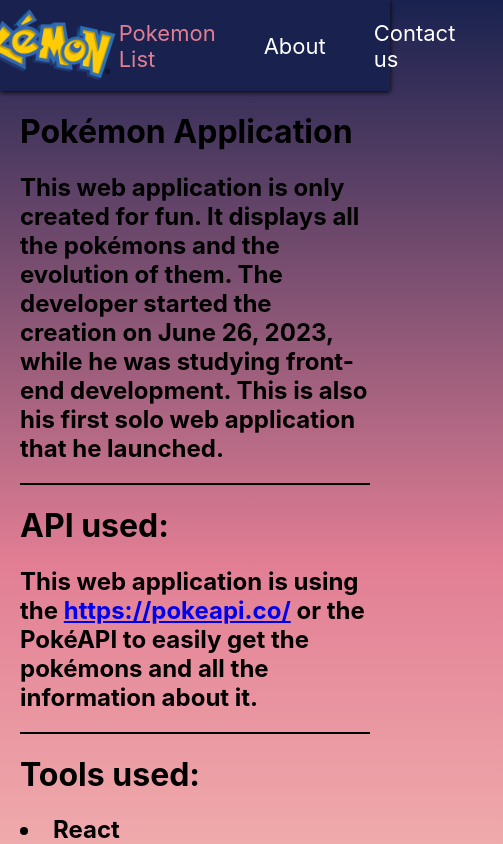
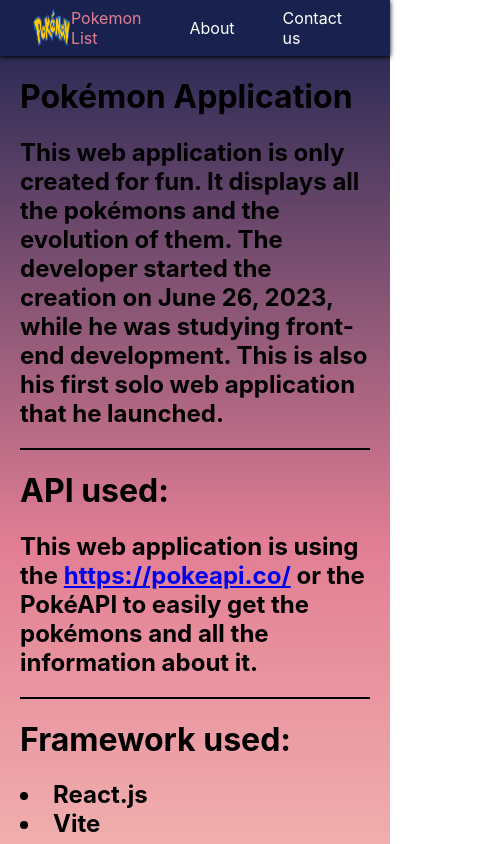
Before and after one commit to Lau-rence/pokemon-app, a React (Vite) app: page /About in a window 390 px wide. Shown: the top 844 px of the page, 503 px wide, since content can reach past the window. Built offline with nearby package versions, Linux system fonts and the light colour scheme.

Commit message:
responsive nav unfinished

```diff
--- a/src/About.jsx
+++ b/src/About.jsx
@@ -9,9 +9,9 @@ return(
             <h1>API used:</h1>
             <h2>This web application is using the <a href='https://pokeapi.co/' target='_blank'>https://pokeapi.co/</a> or the PokéAPI to easily get the pokémons and all the information about it.</h2>
             <hr style={{borderColor: 'black', border: 'solid 1px'}} />
-            <h1>Tools used:</h1>
+            <h1>Framework used:</h1>
             <h2>
-                <li>React</li>
+                <li>React.js</li>
                 <li>Vite</li>
             </h2>
             <hr style={{borderColor: 'black', border: 'solid 1px'}} />
--- a/src/App.css
+++ b/src/App.css
@@ -25,8 +25,8 @@
 }
 
 .logoImage {
-    height: 75px;
-    width: 200px;
+    height: auto;
+    max-width: 100%;
 }
 .navigation {
     list-style: none;
@@ -34,7 +34,7 @@
     display: flex;
     align-items: center;
     justify-content: flex-end;
-    font-size: 22px;
+    font-size: 1rem;
 }
 
 .navigation li {
@@ -120,3 +120,8 @@
       transform: rotate(360deg);
     }
   }
+@media only screen and (min-width: 600px){
+    .navigation{
+        font-size: 1.4rem;
+    }
+}
--- a/src/App.jsx
+++ b/src/App.jsx
@@ -15,7 +15,7 @@ function App() {
       <>
         <nav className='navbar'>
           <div className='logo'>
-            <img className='logoImage' src="Pokemon logo.png" alt="Pokemon logo" />
+            <img className='logoImage' src="Pokemon logo.png" alt="Pokemon logo" width={200} height={75}/>
           </div>
           <div className='navigation'>
             <li>
--- a/src/Information.css
+++ b/src/Information.css
@@ -40,7 +40,8 @@ box-shadow: 0 2px 5px black;
     display: flex;
     flex-direction: column;
     box-shadow: 0 1px 5px black;
-    margin: 5px
+    margin: 5px;
+    border-radius: 10px;
 }
 .button-container {
     width: 100%;
```
